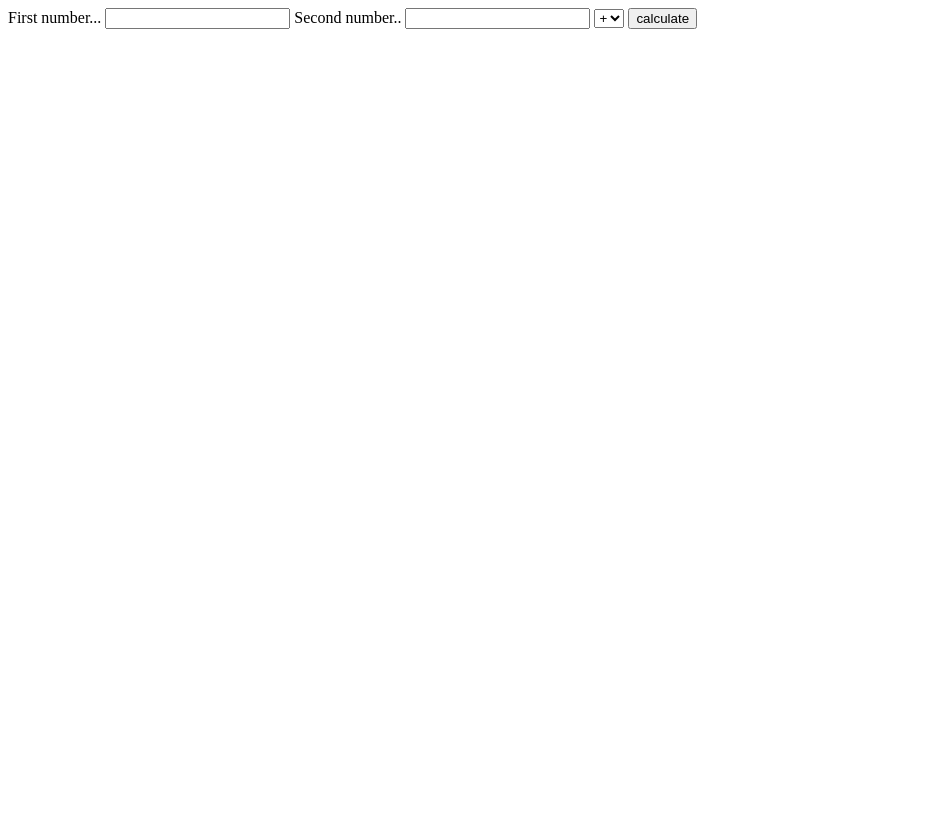
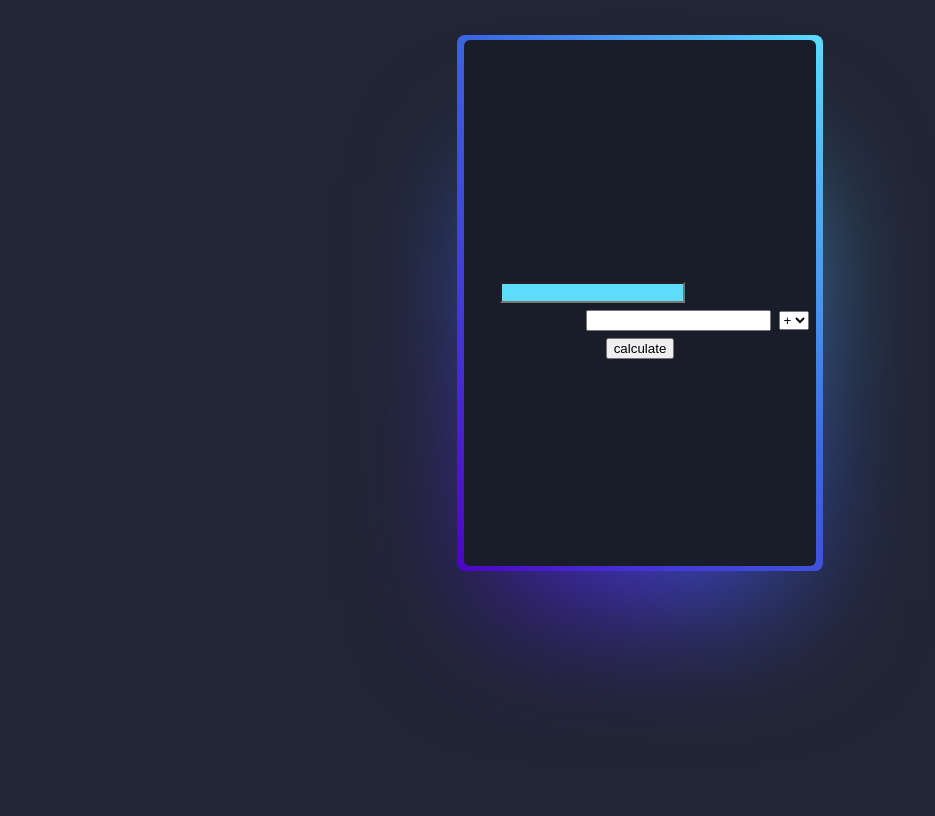
Before and after one commit to BorisMilanov/Calculator-PHP, a PHP site: page / in a window 1280 px wide. Shown: the whole page, without its empty margins (0-935 px from the left). Before the commit the page ends 29 px from the top, so only its background shows below. Run offline with PHP 8.4, Linux system fonts and the light colour scheme.

Commit message:
Integrate css in project 0.1

```diff
--- a/index.php
+++ b/index.php
@@ -6,9 +6,10 @@
     <meta name="viewport" content="width=device-width, initial-scale=1.0">
     <title>Document</title>
 </head>
-
+<link rel="stylesheet" href="style.css">
 <body>
-    <form action="<?php echo $_SERVER['PHP_SELF']; ?>" method="post">
+   <div class="card">
+   <form action="<?php echo $_SERVER['PHP_SELF']; ?>" method="post">
         <label for="number">First number...</label>
         <input type="text" name="numOne" id="firstNum">
         <label for="number">Second number..</label>
@@ -21,6 +22,9 @@
         </select>
         <button submit>calculate</button>
     </form>
+</div>
+
+<a href="https://mythrillfiction.com/" target="_blank"> </a>
     <?php
 
     if ($_SERVER['REQUEST_METHOD'] == 'POST') {
--- /dev/null
+++ b/style.css
@@ -0,0 +1,103 @@
+@property --rotate {
+    syntax: "<angle>";
+    initial-value: 132deg;
+    inherits: false;
+}
+
+ :root {
+    --card-height: 65vh;
+    --card-width: calc(var(--card-height) / 1.5);
+}
+
+body {
+    min-height: 100vh;
+    background: #212534;
+    display: flex;
+    align-items: center;
+    flex-direction: column;
+    padding-top: 2rem;
+    padding-bottom: 2rem;
+    box-sizing: border-box;
+}
+
+.card {
+    background: #191c29;
+    width: var(--card-width);
+    height: var(--card-height);
+    padding: 3px;
+    position: relative;
+    border-radius: 6px;
+    justify-content: center;
+    align-items: center;
+    text-align: center;
+    display: flex;
+    font-size: 1.5em;
+    color: rgb(88 199 250 / 0%);
+    cursor: pointer;
+    font-family: cursive;
+}
+
+.card:hover {
+    color: rgb(88 199 250 / 100%);
+    transition: color 1s;
+}
+
+.card:hover:before,
+.card:hover:after {
+    animation: none;
+    opacity: 0;
+}
+
+.card::before {
+    content: "";
+    width: 104%;
+    height: 102%;
+    border-radius: 8px;
+    background-image: linear-gradient( var(--rotate), #5ddcff, #3c67e3 43%, #4e00c2);
+    position: absolute;
+    z-index: -1;
+    top: -1%;
+    left: -2%;
+    animation: spin 2.5s linear infinite;
+}
+
+.card::after {
+    position: absolute;
+    content: "";
+    top: calc(var(--card-height) / 6);
+    left: 0;
+    right: 0;
+    z-index: -1;
+    height: 100%;
+    width: 100%;
+    margin: 0 auto;
+    transform: scale(0.8);
+    filter: blur(calc(var(--card-height) / 6));
+    background-image: linear-gradient( var(--rotate), #5ddcff, #3c67e3 43%, #4e00c2);
+    opacity: 1;
+    transition: opacity .5s;
+    animation: spin 2.5s linear infinite;
+}
+
+@keyframes spin {
+    0% {
+        --rotate: 0deg;
+    }
+    100% {
+        --rotate: 360deg;
+    }
+}
+
+a {
+    color: #212534;
+    text-decoration: none;
+    font-family: sans-serif;
+    font-weight: bold;
+    margin-top: 2rem;
+}
+
+#firstNum {
+    background-color: #5ddcff;
+    color: white;
+    border-radius: none;
+}
```
